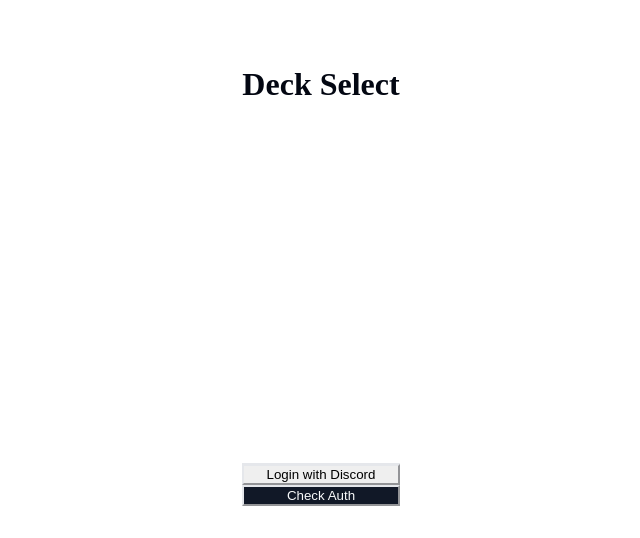
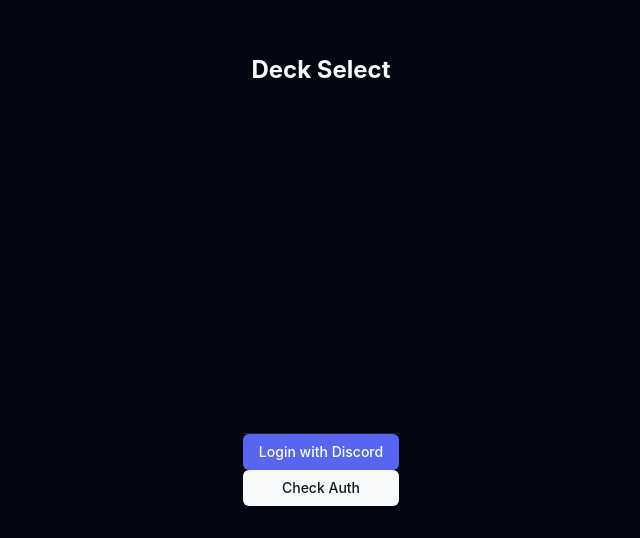
Before and after one commit to hbarnett99/deck-select, a SvelteKit app: page /auth in a window 1280 px wide. Shown: the part 302-840 px from the top of the page, without its empty margins (319-959 px from the left). Before the commit the page ends 816 px from the top, so only its background shows below. Built offline with nearby package versions, Linux system fonts and the light colour scheme; no server answers.

Commit message:
fix: restore Tailwind v4 app.css (reverted by previous commit)

```diff
--- a/src/app.css
+++ b/src/app.css
@@ -1,38 +1,90 @@
-@tailwind base;
-@tailwind components;
-@tailwind utilities;
+@import 'tailwindcss';
+@import 'tw-animate-css';
 
-@theme {
-	--color-border: hsl(220 13% 91%);
-	--color-input: hsl(220 13% 91%);
-	--color-ring: hsl(224 71.4% 4.1%);
-	--color-background: hsl(0 0% 100%);
-	--color-foreground: hsl(224 71.4% 4.1%);
-	--color-primary: hsl(220.9 39.3% 11%);
-	--color-primary-foreground: hsl(210 20% 98%);
-	--color-secondary: hsl(220 14.3% 95.9%);
-	--color-secondary-foreground: hsl(220.9 39.3% 11%);
-	--color-destructive: hsl(0 72.2% 50.6%);
-	--color-destructive-foreground: hsl(210 20% 98%);
-	--color-muted: hsl(220 14.3% 95.9%);
-	--color-muted-foreground: hsl(220 8.9% 46.1%);
-	--color-accent: hsl(220 14.3% 95.9%);
-	--color-accent-foreground: hsl(220.9 39.3% 11%);
-	--color-popover: hsl(0 0% 100%);
-	--color-popover-foreground: hsl(224 71.4% 4.1%);
-	--color-card: hsl(0 0% 100%);
-	--color-card-foreground: hsl(224 71.4% 4.1%);
-	--color-sidebar: hsl(0 0% 98%);
-	--color-sidebar-foreground: hsl(240 5.3% 26.1%);
-	--color-sidebar-primary: hsl(240 5.9% 10%);
-	--color-sidebar-primary-foreground: hsl(0 0% 98%);
-	--color-sidebar-accent: hsl(240 4.8% 95.9%);
-	--color-sidebar-accent-foreground: hsl(240 5.9% 10%);
-	--color-sidebar-border: hsl(220 13% 91%);
-	--color-sidebar-ring: hsl(217.2 91.2% 59.8%);
-	--radius: 0.5rem;
+@custom-variant dark (&:is(.dark *));
+
+@theme inline {
+	--color-border: hsl(var(--border));
+	--color-input: hsl(var(--input));
+	--color-ring: hsl(var(--ring));
+	--color-background: hsl(var(--background));
+	--color-foreground: hsl(var(--foreground));
+	--color-primary: hsl(var(--primary));
+	--color-primary-foreground: hsl(var(--primary-foreground));
+	--color-secondary: hsl(var(--secondary));
+	--color-secondary-foreground: hsl(var(--secondary-foreground));
+	--color-destructive: hsl(var(--destructive));
+	--color-destructive-foreground: hsl(var(--destructive-foreground));
+	--color-muted: hsl(var(--muted));
+	--color-muted-foreground: hsl(var(--muted-foreground));
+	--color-accent: hsl(var(--accent));
+	--color-accent-foreground: hsl(var(--accent-foreground));
+	--color-popover: hsl(var(--popover));
+	--color-popover-foreground: hsl(var(--popover-foreground));
+	--color-card: hsl(var(--card));
+	--color-card-foreground: hsl(var(--card-foreground));
+	--color-sidebar: hsl(var(--sidebar-background));
+	--color-sidebar-foreground: hsl(var(--sidebar-foreground));
+	--color-sidebar-primary: hsl(var(--sidebar-primary));
+	--color-sidebar-primary-foreground: hsl(var(--sidebar-primary-foreground));
+	--color-sidebar-accent: hsl(var(--sidebar-accent));
+	--color-sidebar-accent-foreground: hsl(var(--sidebar-accent-foreground));
+	--color-sidebar-border: hsl(var(--sidebar-border));
+	--color-sidebar-ring: hsl(var(--sidebar-ring));
+
+	--color-discord-50: #eef2ff;
+	--color-discord-100: #e0e7ff;
+	--color-discord-200: #c7d2fe;
+	--color-discord-300: #a5b4fc;
+	--color-discord-400: #818cf8;
+	--color-discord-500: #5865f2;
+	--color-discord-600: #4f46e5;
+	--color-discord-700: #4338ca;
+	--color-discord-800: #3730a3;
+	--color-discord-900: #312e81;
+	--color-discord-950: #1e1b4b;
+
+	--radius-xl: calc(var(--radius) + 4px);
+	--radius-lg: var(--radius);
+	--radius-md: calc(var(--radius) - 2px);
+	--radius-sm: calc(var(--radius) - 4px);
+
+	--animate-accordion-down: accordion-down 0.2s ease-out;
+	--animate-accordion-up: accordion-up 0.2s ease-out;
+	--animate-caret-blink: caret-blink 1.25s ease-out infinite;
 }
 
+@keyframes accordion-down {
+	from {
+		height: 0;
+	}
+	to {
+		height: var(--bits-accordion-content-height);
+	}
+}
+
+@keyframes accordion-up {
+	from {
+		height: var(--bits-accordion-content-height);
+	}
+	to {
+		height: 0;
+	}
+}
+
+@keyframes caret-blink {
+	0%,
+	70%,
+	100% {
+		opacity: 1;
+	}
+	20%,
+	50% {
+		opacity: 0;
+	}
+}
+
+@layer base {
 	:root {
 		--background: 0 0% 100%;
 		--foreground: 224 71.4% 4.1%;
@@ -93,11 +145,13 @@
 		--sidebar-border: 240 3.7% 15.9%;
 		--sidebar-ring: 217.2 91.2% 59.8%;
 	}
+}
 
+@layer base {
 	* {
 		@apply border-border;
 	}
-
 	body {
 		@apply bg-background text-foreground;
 	}
+}
```
Lines whose indentation alone changed are shown as unchanged.
